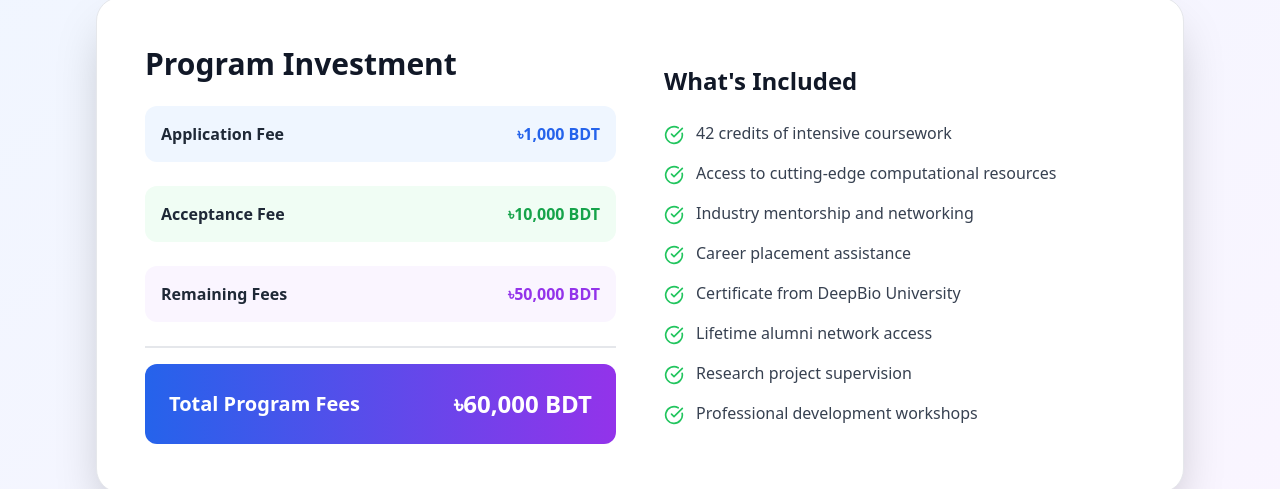
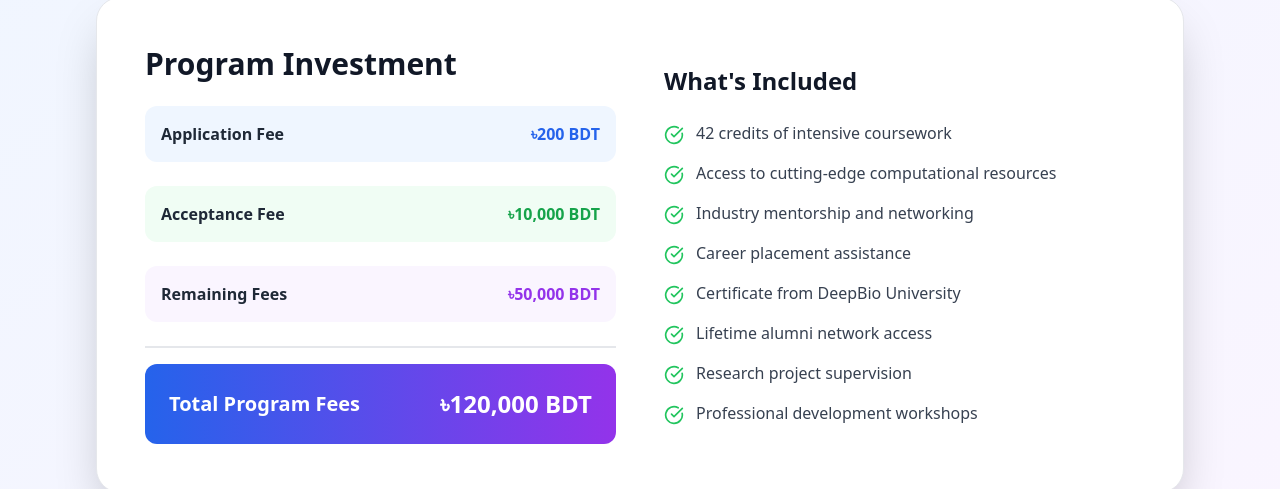
Before and after one commit to hossainlab/deepbio-academy, a Next.js app: page /admissions in a window 1280 px wide. Shown: the part 3580-4069 px from the top of the page. Built offline with nearby package versions, Linux system fonts and the light colour scheme.

Commit message:
fix some minor typos and errors

```diff
--- a/src/app/admissions/page.tsx
+++ b/src/app/admissions/page.tsx
@@ -416,7 +416,7 @@ export default function Admissions() {
                 <div className="space-y-6">
                   <div className="flex items-center justify-between p-4 bg-blue-50 rounded-xl">
                     <span className="font-semibold text-gray-800">Application Fee</span>
-                    <span className="font-bold text-blue-600">৳1,000 BDT</span>
+                    <span className="font-bold text-blue-600">৳200 BDT</span>
                   </div>
                   <div className="flex items-center justify-between p-4 bg-green-50 rounded-xl">
                     <span className="font-semibold text-gray-800">Acceptance Fee</span>
@@ -429,7 +429,7 @@ export default function Admissions() {
                   <div className="border-t-2 border-gray-200 pt-4">
                     <div className="flex items-center justify-between p-6 bg-gradient-to-r from-blue-600 to-purple-600 text-white rounded-xl">
                       <span className="text-xl font-bold">Total Program Fees</span>
-                      <span className="text-2xl font-bold">৳60,000 BDT</span>
+                      <span className="text-2xl font-bold">৳120,000 BDT</span>
                     </div>
                   </div>
                 </div>
```
